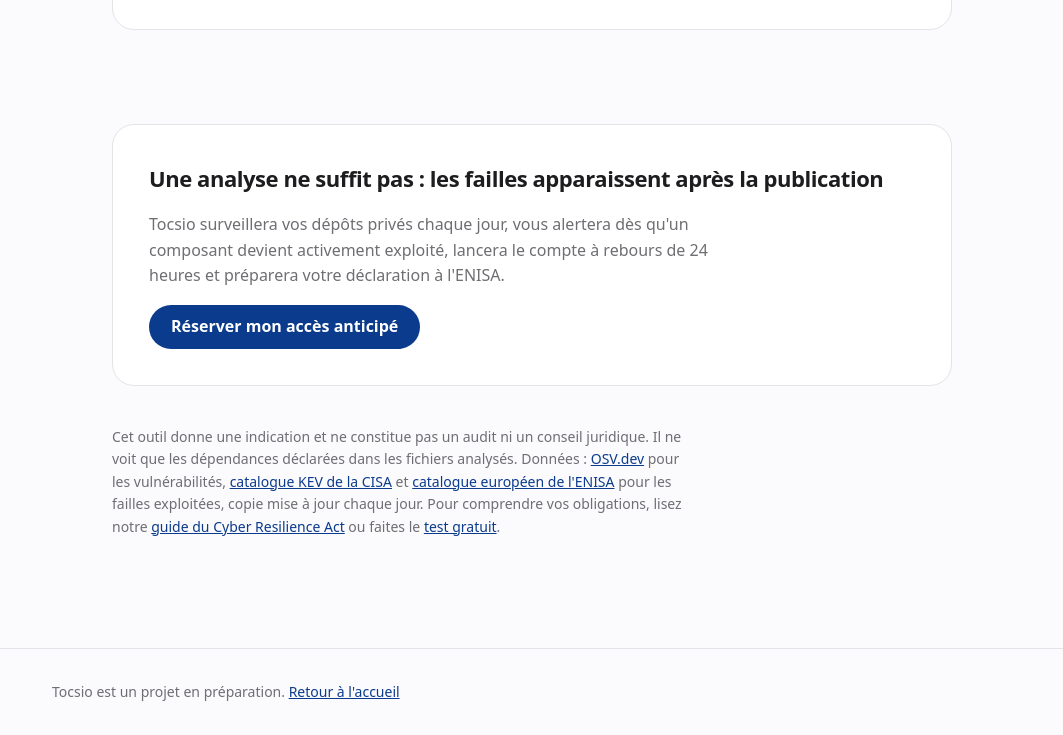
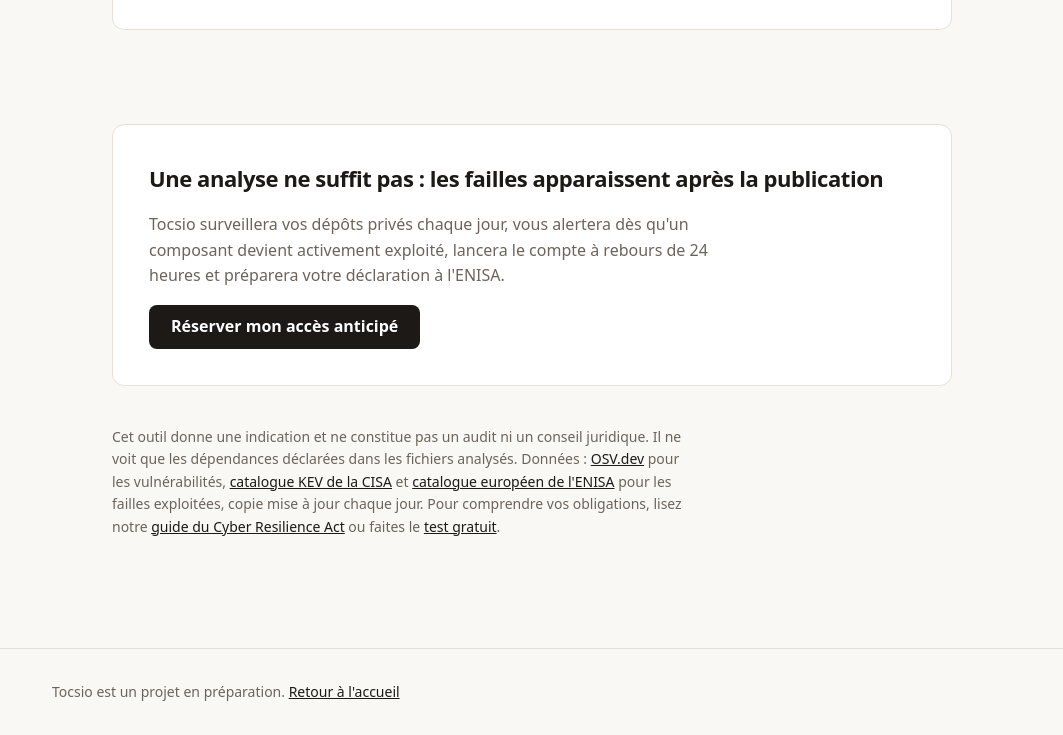
Before and after one commit to hosniadnane/vigie-landing, a plain HTML site: page scanner/index.html in a window 1280 px wide. Shown: the part 1000-1735 px from the top of the page, without its empty margins (108-1171 px from the left). Drawn offline with Linux system fonts and the light colour scheme.

Commit message:
New look: warm neutrals, near-black accent, readable in light and dark
Co-Authored-By: Claude Opus 5.5 <noreply@anthropic.com>
Claude-Session: https://claude.ai/code/session_01DVd7fNYuSRnDcuTx9GTbbj

```diff
--- a/scanner/index.html
+++ b/scanner/index.html
@@ -21,32 +21,32 @@
 </script>
 <style>
   :root {
-    --paper: #FBFBFD;
+    --paper: #FAF8F4;
     --surface: #FFFFFF;
-    --ink: #1D1D1F;
-    --mute: #6E6E73;
-    --line: #E3E3E8;
-    --blue: #0B3B8C;
-    --blue-soft: #EEF2FA;
-    --signal: #C8322B;
-    --signal-soft: #FBEDEC;
+    --ink: #1C1917;
+    --mute: #6B645D;
+    --line: #E6E0D7;
+    --blue: #1C1917; --on-fill: #FFFFFF;
+    --blue-soft: #F1EDE6;
+    --signal: #B42318;
+    --signal-soft: #FDF1EF;
     --ok: #1F7A4D;
-    --nav: rgba(251, 251, 253, 0.72);
+    --nav: rgba(250, 248, 244, 0.8);
     color-scheme: light;
   }
   @media (prefers-color-scheme: dark) {
     :root {
-      --paper: #0F1012;
-      --surface: #17181B;
-      --ink: #F5F5F7;
-      --mute: #A1A1A6;
-      --line: #2C2D31;
-      --blue: #7FA6F0;
-      --blue-soft: #18213A;
-      --signal: #FF6B5E;
-      --signal-soft: #3A1B19;
+      --paper: #141210;
+      --surface: #1C1A17;
+      --ink: #F5F3EF;
+      --mute: #AAA29A;
+      --line: #2E2A25;
+      --blue: #F5F3EF; --on-fill: #141210;
+      --blue-soft: #24211D;
+      --signal: #FF8A7A;
+      --signal-soft: #2A1714;
       --ok: #5BC98F;
-      --nav: rgba(15, 16, 18, 0.72);
+      --nav: rgba(20, 18, 16, 0.8);
       color-scheme: dark;
     }
   }
@@ -76,8 +76,8 @@
 
   .btn {
     display: inline-flex; align-items: center; justify-content: center;
-    min-height: 44px; padding: 0 22px; border: 0; border-radius: 999px;
-    background: var(--blue); color: #fff; font: inherit; font-weight: 600; text-decoration: none; cursor: pointer;
+    min-height: 44px; padding: 0 22px; border: 0; border-radius: 8px;
+    background: var(--blue); color: var(--on-fill); font: inherit; font-weight: 600; text-decoration: none; cursor: pointer;
     transition: transform 100ms ease-out, opacity 150ms ease;
   }
   .btn:hover { opacity: 0.92; }
@@ -85,18 +85,18 @@
   .btn:disabled { opacity: 0.5; cursor: progress; }
   .btn-small { min-height: 34px; padding: 0 14px; font-size: 0.875rem; }
   .btn-ghost { background: transparent; color: var(--blue); border: 1px solid var(--line); }
-  @media (prefers-color-scheme: dark) { .btn { color: #0F1012; } .btn-ghost { color: var(--blue); } }
+  @media (prefers-color-scheme: dark) { .btn { color: var(--on-fill); } .btn-ghost { color: var(--blue); } }
 
   main { max-width: 880px; margin: 0 auto; padding: clamp(48px, 8vw, 88px) 20px clamp(56px, 8vw, 96px); }
   h1 { margin: 0; max-width: 20ch; font-size: clamp(2rem, 5vw, 3rem); line-height: 1.08; letter-spacing: -0.032em; }
   .lede { margin: 20px 0 0; font-size: 1.125rem; color: var(--mute); max-width: 62ch; }
 
-  .input-card { margin-top: 36px; padding: clamp(20px, 4vw, 32px); border-radius: 22px; background: var(--surface); border: 1px solid var(--line); }
+  .input-card { margin-top: 36px; padding: clamp(20px, 4vw, 32px); border-radius: 12px; background: var(--surface); border: 1px solid var(--line); }
   .input-card h2 { margin: 0; font-size: 1.0625rem; letter-spacing: -0.01em; }
   .row { display: flex; gap: 10px; margin-top: 14px; }
   .row input[type=url] {
     flex: 1; min-width: 0; min-height: 44px; padding: 0 16px;
-    border: 1px solid var(--line); border-radius: 999px; background: var(--paper); color: var(--ink); font: inherit;
+    border: 1px solid var(--line); border-radius: 8px; background: var(--paper); color: var(--ink); font: inherit;
   }
   @media (max-width: 560px) { .row { flex-direction: column; } }
   .or { margin: 24px 0 0; padding-top: 24px; border-top: 1px solid var(--line); }
@@ -138,12 +138,12 @@
   th { color: var(--mute); font-weight: 600; font-size: 0.875rem; }
   td code { font-size: 0.875rem; }
   .tag { display: inline-block; padding: 2px 8px; border-radius: 999px; font-size: 0.8125rem; font-weight: 600; white-space: nowrap; }
-  .tag.kev { background: var(--signal); color: #fff; }
+  .tag.kev { background: var(--signal); color: var(--on-fill); }
   .tag.sev { background: var(--blue-soft); color: var(--blue); }
   .muted { color: var(--mute); }
   .files { margin: 12px 0 0; font-size: 0.875rem; color: var(--mute); }
 
-  .cta { margin-top: 48px; padding: clamp(24px, 4vw, 36px); border-radius: 22px; background: var(--surface); border: 1px solid var(--line); }
+  .cta { margin-top: 48px; padding: clamp(24px, 4vw, 36px); border-radius: 12px; background: var(--surface); border: 1px solid var(--line); }
   .cta h2 { margin: 0; font-size: 1.375rem; letter-spacing: -0.02em; }
   .cta p { color: var(--mute); max-width: 62ch; }
 
--- a/shared/tools.css
+++ b/shared/tools.css
@@ -1,15 +1,15 @@
 /* Shared look of the free tools: same tokens and components as the home page. */
 :root {
-  --paper: #FBFBFD; --surface: #FFFFFF; --ink: #1D1D1F; --mute: #6E6E73; --line: #E3E3E8;
-  --blue: #0B3B8C; --blue-soft: #EEF2FA; --signal: #C8322B; --signal-soft: #FBEDEC; --ok: #1F7A4D; --ok-soft: #EAF5EF; --warn: #8A5A00; --warn-soft: #FFF5E0;
-  --nav: rgba(251, 251, 253, 0.72);
+  --paper: #FAF8F4; --surface: #FFFFFF; --ink: #1C1917; --mute: #6B645D; --line: #E6E0D7;
+  --blue: #1C1917; --on-fill: #FFFFFF; --blue-soft: #F1EDE6; --signal: #B42318; --signal-soft: #FDF1EF; --ok: #1F7A4D; --ok-soft: #EAF5EF; --warn: #8A5A00; --warn-soft: #FFF5E0;
+  --nav: rgba(250, 248, 244, 0.8);
   color-scheme: light;
 }
 @media (prefers-color-scheme: dark) {
   :root {
-    --paper: #0F1012; --surface: #17181B; --ink: #F5F5F7; --mute: #A1A1A6; --line: #2C2D31;
-    --blue: #7FA6F0; --blue-soft: #18213A; --signal: #FF6B5E; --signal-soft: #3A1D1B; --ok: #5BC98F; --ok-soft: #15291F; --warn: #F0C060; --warn-soft: #33290F;
-    --nav: rgba(15, 16, 18, 0.72);
+    --paper: #141210; --surface: #1C1A17; --ink: #F5F3EF; --mute: #AAA29A; --line: #2E2A25;
+    --blue: #F5F3EF; --on-fill: #141210; --blue-soft: #24211D; --signal: #FF8A7A; --signal-soft: #2A1714; --ok: #5BC98F; --ok-soft: #15291F; --warn: #F0C060; --warn-soft: #33290F;
+    --nav: rgba(20, 18, 16, 0.8);
     color-scheme: dark;
   }
 }
@@ -22,19 +22,19 @@ a { color: var(--blue); }
 .nav { position: sticky; top: 0; z-index: 10; padding-top: env(safe-area-inset-top, 0px); background: var(--nav); backdrop-filter: blur(20px) saturate(180%); -webkit-backdrop-filter: blur(20px) saturate(180%); border-bottom: 1px solid color-mix(in srgb, var(--line) 70%, transparent); }
 .nav-inner { max-width: 1040px; margin: 0 auto; padding-inline: 20px; display: flex; align-items: center; justify-content: space-between; gap: 16px; height: 56px; }
 .brand { font-weight: 650; font-size: 1.125rem; letter-spacing: -0.01em; color: var(--ink); text-decoration: none; }
-.btn { display: inline-flex; align-items: center; justify-content: center; min-height: 44px; padding: 0 22px; border: 0; border-radius: 999px; background: var(--blue); color: #fff; font: inherit; font-weight: 600; text-decoration: none; cursor: pointer; transition: transform 100ms ease-out, opacity 150ms ease; }
+.btn { display: inline-flex; align-items: center; justify-content: center; min-height: 44px; padding: 0 22px; border: 0; border-radius: 8px; background: var(--blue); color: var(--on-fill); font: inherit; font-weight: 600; text-decoration: none; cursor: pointer; transition: transform 100ms ease-out, opacity 150ms ease; }
 .btn:hover { opacity: 0.92; }
 .btn:active { transform: scale(0.97); }
 .btn-small { min-height: 34px; padding: 0 14px; font-size: 0.875rem; }
 .btn-ghost { background: transparent; color: var(--blue); border: 1px solid var(--line); }
-@media (prefers-color-scheme: dark) { .btn:not(.btn-ghost) { color: #0F1012; } }
+@media (prefers-color-scheme: dark) { .btn:not(.btn-ghost) { color: var(--on-fill); } }
 main { max-width: 760px; margin: 0 auto; padding: clamp(48px, 8vw, 88px) 20px clamp(56px, 8vw, 96px); }
 h1 { margin: 0; font-size: clamp(2rem, 5vw, 3rem); line-height: 1.08; letter-spacing: -0.032em; }
 h2 { margin: 48px 0 0; font-size: clamp(1.375rem, 3vw, 1.75rem); line-height: 1.2; letter-spacing: -0.02em; }
 h3 { margin: 24px 0 0; font-size: 1.0625rem; }
 .lede { margin: 20px 0 0; font-size: 1.125rem; color: var(--mute); max-width: 62ch; }
 p, li { max-width: 66ch; }
-.card { margin-top: 24px; padding: clamp(20px, 4vw, 28px); border-radius: 20px; background: var(--surface); border: 1px solid var(--line); }
+.card { margin-top: 24px; padding: clamp(20px, 4vw, 28px); border-radius: 12px; background: var(--surface); border: 1px solid var(--line); }
 .card > h2:first-child, .card > h3:first-child { margin-top: 0; }
 label { display: block; margin-top: 18px; font-weight: 600; }
 input[type=text], input[type=email], input[type=url], input[type=datetime-local], input[type=date], select, textarea {
@@ -58,7 +58,7 @@ pre.code { margin: 12px 0 0; padding: 14px 16px; border-radius: 12px; background
 .drop { display: block; margin-top: 14px; padding: 22px; border: 1.5px dashed var(--line); border-radius: 16px; text-align: center; color: var(--mute); cursor: pointer; font-weight: 400; }
 .drop.over { border-color: var(--blue); background: var(--blue-soft); color: var(--ink); }
 .drop input { position: absolute; width: 1px; height: 1px; opacity: 0; }
-.cta { margin-top: 48px; padding: clamp(24px, 4vw, 36px); border-radius: 22px; background: var(--surface); border: 1px solid var(--line); }
+.cta { margin-top: 48px; padding: clamp(24px, 4vw, 36px); border-radius: 12px; background: var(--surface); border: 1px solid var(--line); }
 .cta h2 { margin: 0; font-size: 1.375rem; }
 .cta p { color: var(--mute); }
 .disclaimer { margin-top: 40px; color: var(--mute); font-size: 0.875rem; }
```
Also changed, not shown: cyber-resilience-act-editeurs/index.html (+21 -21 lines), index.html (+22 -22 lines), test-cra/index.html (+22 -22 lines).
